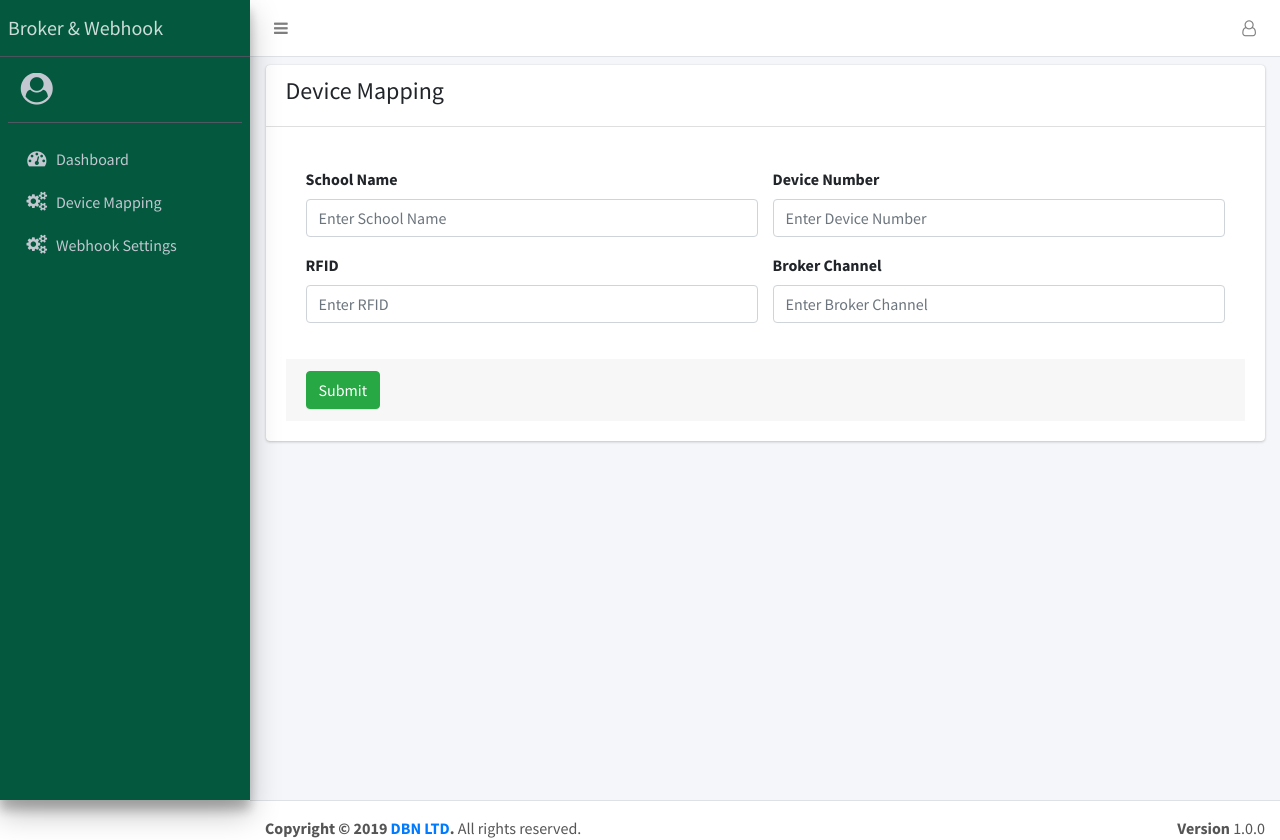
After one commit to tarekmonjur/mqtt, a Flask app: page /mapping/add in a window 1280 px wide. The commit adds this page. Shown: the top 840 px of the page. Run offline with Flask 2, Linux system fonts and the light colour scheme; some libraries are stand-ins or nearby versions.

Commit message:
device mapping add

```diff
--- a/src/mapping.py
+++ b/src/mapping.py
@@ -13,3 +13,12 @@ def index():
         "title": "Device Mapping"
     }
     return render_template('mapping/index.html', data=data)
+
+
+@app.route(bp+'/add', methods=['GET'])
+def add():
+    data = {
+        "appName": app_name,
+        "title": "Device Mapping"
+    }
+    return render_template('mapping/add.html', data=data)
--- /dev/null
+++ b/src/templates/mapping/add.html
@@ -0,0 +1,74 @@
+{% extends "layout.html" %}
+{% block content %}
+
+<section class="content">
+<div class="container-fluid">
+
+    {% with messages = get_flashed_messages(with_categories=true) %}
+       {% if messages %}
+          {% for category, message in messages %}
+              <div class="alert alert-{{ category }}"> {{ message }}</div>
+          {% endfor %}
+       {% endif %}
+    {% endwith %}
+
+  <div class="row">
+    <div class="col-12">
+        <div class="card">
+            <div class="card-header">
+                <h4 class="title">{{ data.title }}</h4>
+            </div>
+
+            <div class="card-body">
+                <form role="form" method="post" action="">
+                        <div class="card-body">
+                            <div class="row">
+                                <div class="col-6">
+                                    <div class="form-group">
+                                        <label for="school_name">School Name</label>
+                                        <input type="text" class="form-control" name="school_name" id="school_name"
+                                               placeholder="Enter School Name" value="">
+                                        <span class="text-danger"></span>
+                                    </div>
+                                </div>
+                                <div class="col-6">
+                                    <div class="form-group">
+                                        <label for="device_number">Device Number</label>
+                                        <input type="text" class="form-control" name="device_number" id="device_number"
+                                               placeholder="Enter Device Number" value="">
+                                        <span class="text-danger"></span>
+                                    </div>
+                                </div>
+                            </div>
+
+                            <div class="row">
+                                <div class="col-6">
+                                    <div class="form-group">
+                                        <label for="rf_id">RFID</label>
+                                        <input type="text" class="form-control" name="rf_id" id="rf_id"
+                                               placeholder="Enter RFID" value="">
+                                        <span class="text-danger"></span>
+                                    </div>
+                                </div>
+                                <div class="col-6">
+                                    <div class="form-group">
+                                        <label for="channel">Broker Channel</label>
+                                        <input type="text" class="form-control" name="channel" id="channel"
+                                               placeholder="Enter Broker Channel" value="">
+                                        <span class="text-danger"></span>
+                                    </div>
+                                </div>
+                            </div>
+                        </div>
+                        <div class="card-footer">
+                            <button type="submit" name="submit" class="btn btn-success">Submit</button>
+                        </div>
+                    </form>
+            </div>
+        </div>
+    </div>
+  </div>
+</div>
+</section>
+
+{%endblock%}
--- a/src/templates/mapping/index.html
+++ b/src/templates/mapping/index.html
@@ -7,7 +7,7 @@
     <div class="col-12">
         <div class="card">
             <div class="card-header">
-                <h4 class="title">{{ data.title }}</h4>
+                <h4 class="title">{{ data.title }} <a href="{{ url_for('/mapping.add') }}" class="btn btn-sm btn-success pull-right">Add Device</a></h4>
             </div>
 
             <div class="card-body">
```
Also changed, not shown: 6 other files.
